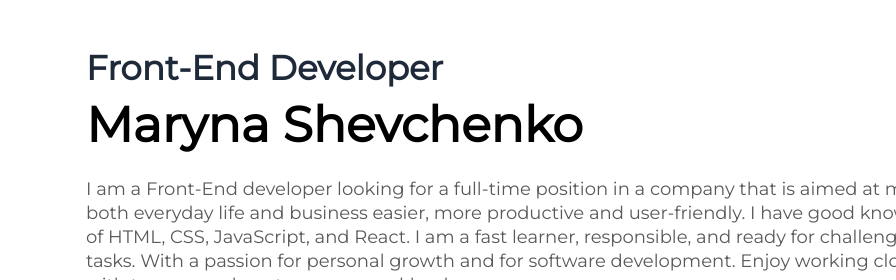
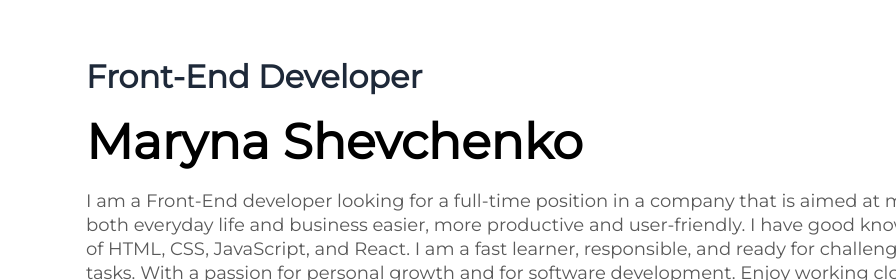
Before and after one commit to Shellma2011/summary, a plain HTML site: page index.html in a window 1280 px wide. Shown: the top 280 px of the page, 384-1280 px from the left. Drawn offline with Linux system fonts and the light colour scheme.

Commit message:
in progress

```diff
--- a/css/style.css
+++ b/css/style.css
@@ -49,8 +49,8 @@ h4 {
 .about-me-profesion {
   font-style: normal;
   font-weight: bolder;
-  font-size: 34px;
-  line-height: 17px;
+  font-size: 32px;
+  line-height: 34px;
   color: #1e2939;
   margin: 0 0 20px 0;
 }
@@ -61,7 +61,7 @@ h4 {
   font-size: 49px;
   line-height: 55px;
   color: black;
-  margin: 0 0 25px 0;
+  margin: 0 0 20px 0;
 }
 
 .about-me-discription {
```
